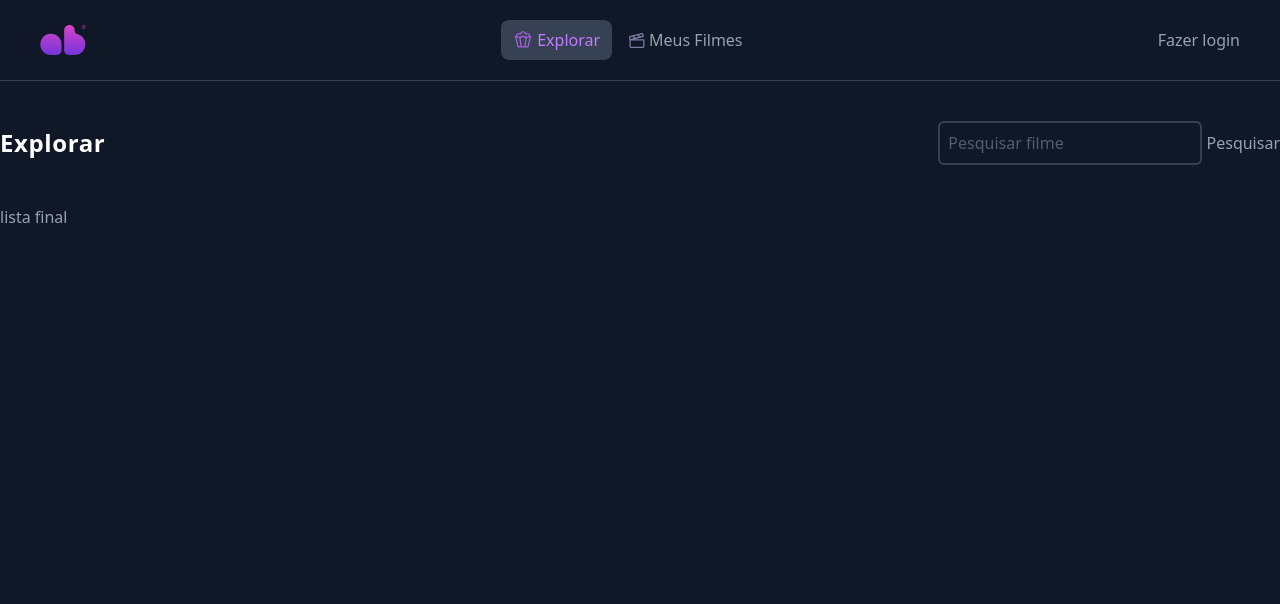
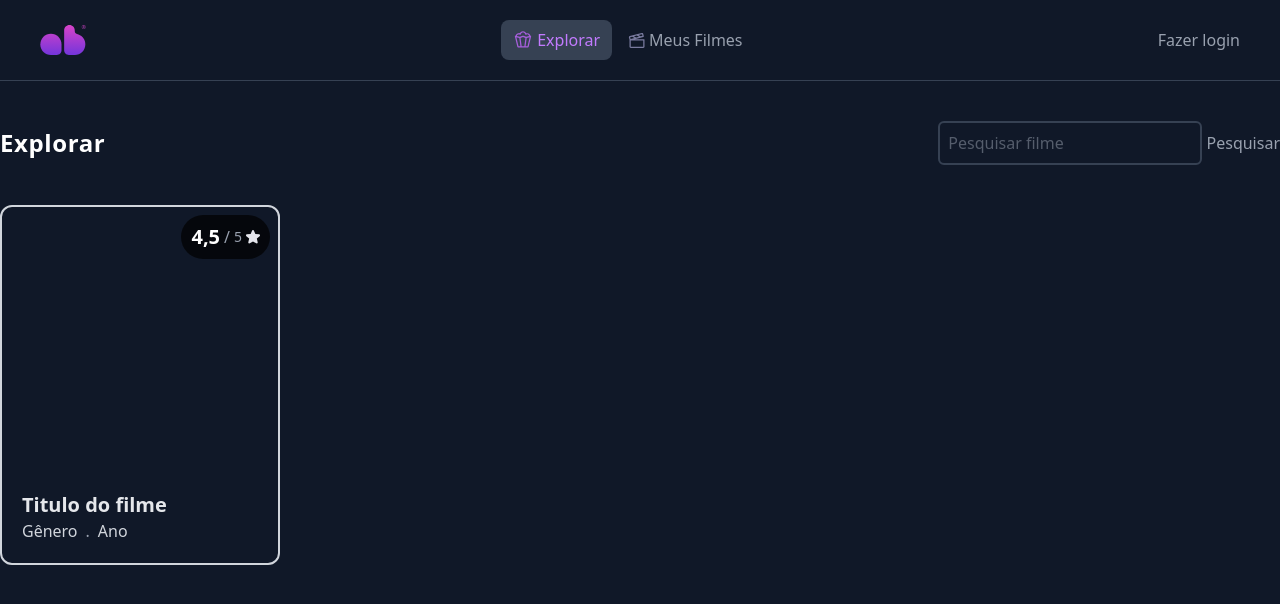
Before and after one commit to A1n2F/project-abfilmes-php, a PHP site: page / in a window 1280 px wide. Shown: the top 604 px of the page. Run offline with PHP 8.4, Linux system fonts and the light colour scheme.

Commit message:
Criando o card de um filme

```diff
--- a/index.php
+++ b/index.php
@@ -44,9 +44,27 @@
             </div>
         </form>
 
-        <div>
-            lista final
-        </div>
+        <section class="space-y-4">
+            <div class="border-2 border-gray-300 w-[280px] h-[360px] rounded-xl p-5 relative">
+                <div class="absolute bottom-5">
+                    <h1 class="text-xl text-gray-200 font-semibold">Titulo do filme</h1>
+                    <span class="flex gap-2">
+                        <p class="text-gray-300">Gênero</p>
+                        <p>.</p>
+                        <p class="text-gray-300">Ano</p>
+                    </span>
+                </div>
+
+                <div class="absolute right-2 top-2">
+                    <span class="bg-black/70 rounded-full px-2.5 py-2 flex gap-1 items-center">
+                        <h1 class="text-xl text-white font-bold">4,5</h1>
+                        <p>/</p>
+                        <h1 class="text-sm">5</h1>
+                        <img src="/assets/star.svg" alt="">
+                    </span>
+                </div>
+            </div>
+        </section>
     </main>
 </body>
 </html>
```
Also changed, not shown: assets/star.svg (added).
